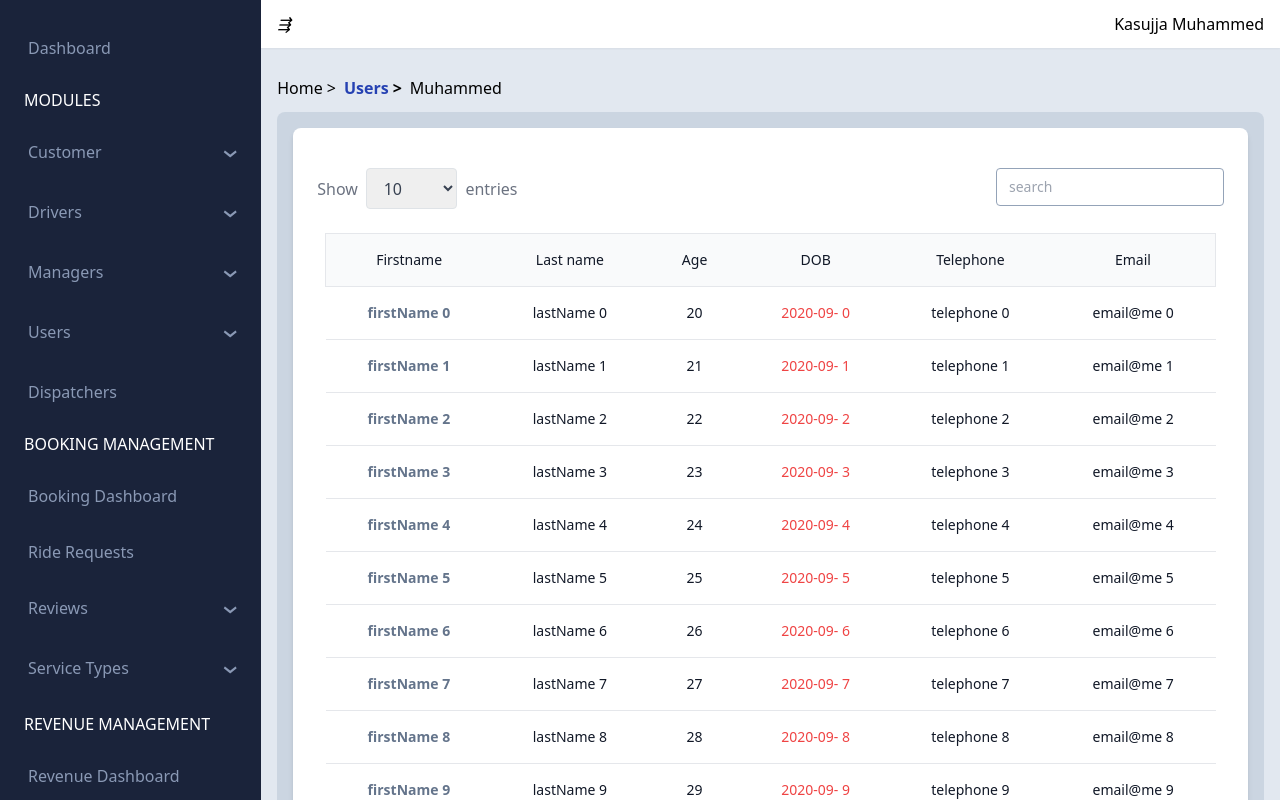
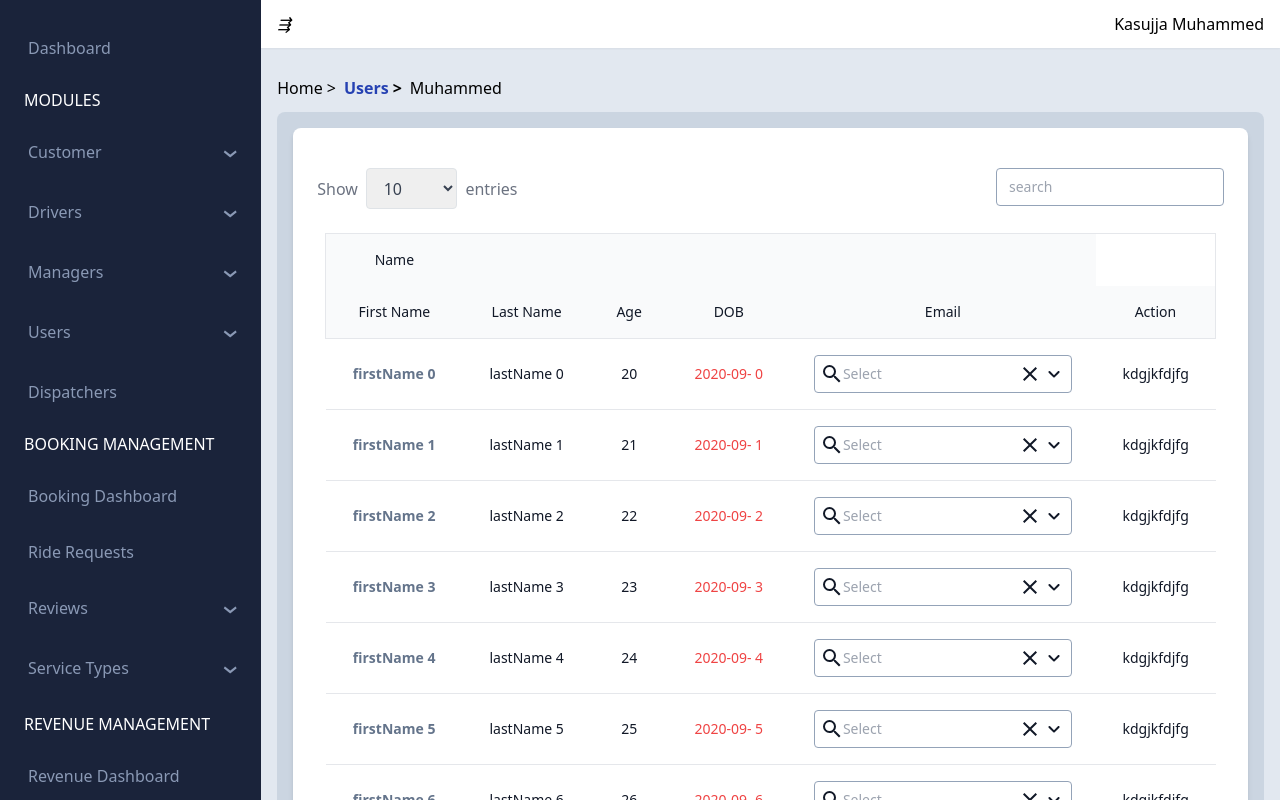
Before and after one commit to MuhammedKasujja/react-components, a React (Vite) app: page / in a window 1280 px wide. Built offline with nearby package versions, Linux system fonts and the light colour scheme.

Commit message:
feat: custom row cell

```diff
--- a/src/App.tsx
+++ b/src/App.tsx
@@ -44,6 +44,11 @@ type User = {
   id: number;
 };
 
+function MyCell(row: any) {
+  console.log({row})
+  return <a href="#" >kdgjkfdjfg</a>
+}
+
 function App() {
   const [checked, setChecked] = useState(false);
   const [open, setOpen] = useState(false);
@@ -72,20 +77,32 @@ function App() {
   const cols = useMemo<ColumnDef<User>[]>(
     () => [
       {
-        header: "Firstname",
+        // header: "Firstname",
+        // cell: (row) => (
+        //   <p className="text-slate-500 font-bold">
+        //     {row.getValue() as React.ReactNode}
+        //   </p>
+        // ),
+        // accessorFn: (row) => row.firstName,
+        // footer: "Total",
+        // {
+        header: "Name",
+        columns: [
+          {
+            header: "First Name",
+            accessorKey: "firstName",
             cell: (row) => (
               <p className="text-slate-500 font-bold">
                 {row.getValue() as React.ReactNode}
               </p>
             ),
-        accessorFn: (row) => row.firstName,
-        footer: "Total",
           },
           {
-        header: "Last name",
-        cell: (row) => row.renderValue(),
-        accessorKey: "lastName",
-        footer: () => cartTotal,
+            header: "Last Name",
+            accessorFn: (d) => d.lastName,
+          },
+        ],
+        // }
       },
       {
         header: "Age",
@@ -102,16 +119,37 @@ function App() {
         accessorKey: "dob",
         footer: "Total",
       },
+      // {
+      //   header: "Telephone",
+      //   cell: (row) => row.renderValue(),
+      //   accessorKey: "telephone",
+      //   footer: () => cartTotal,
+      // },
       {
-        header: "Telephone",
-        cell: (row) => row.renderValue(),
+        header: "Email",
+        cell: (row) => (
+          <Select
+            size="sm"
+            options={[
+              {
+                label: "Arrea",
+                value: 49,
+              },
+              {
+                label: "Tuf",
+                value: 43,
+              },
+            ]}
+          />
+        ),
+        accessorKey: "email",
+      },
+      {
+        header: "Action",
+        cell: MyCell,
         accessorKey: "telephone",
         footer: () => cartTotal,
-      },
-      {
-        header: "Email",
-        cell: (row) => row.renderValue(),
-        accessorKey: "email",
+        getProps: () => ({ someFunc: () => alert("clicked")})
       },
     ],
     [cartTotal]
```
Lines whose indentation alone changed are shown as unchanged.
